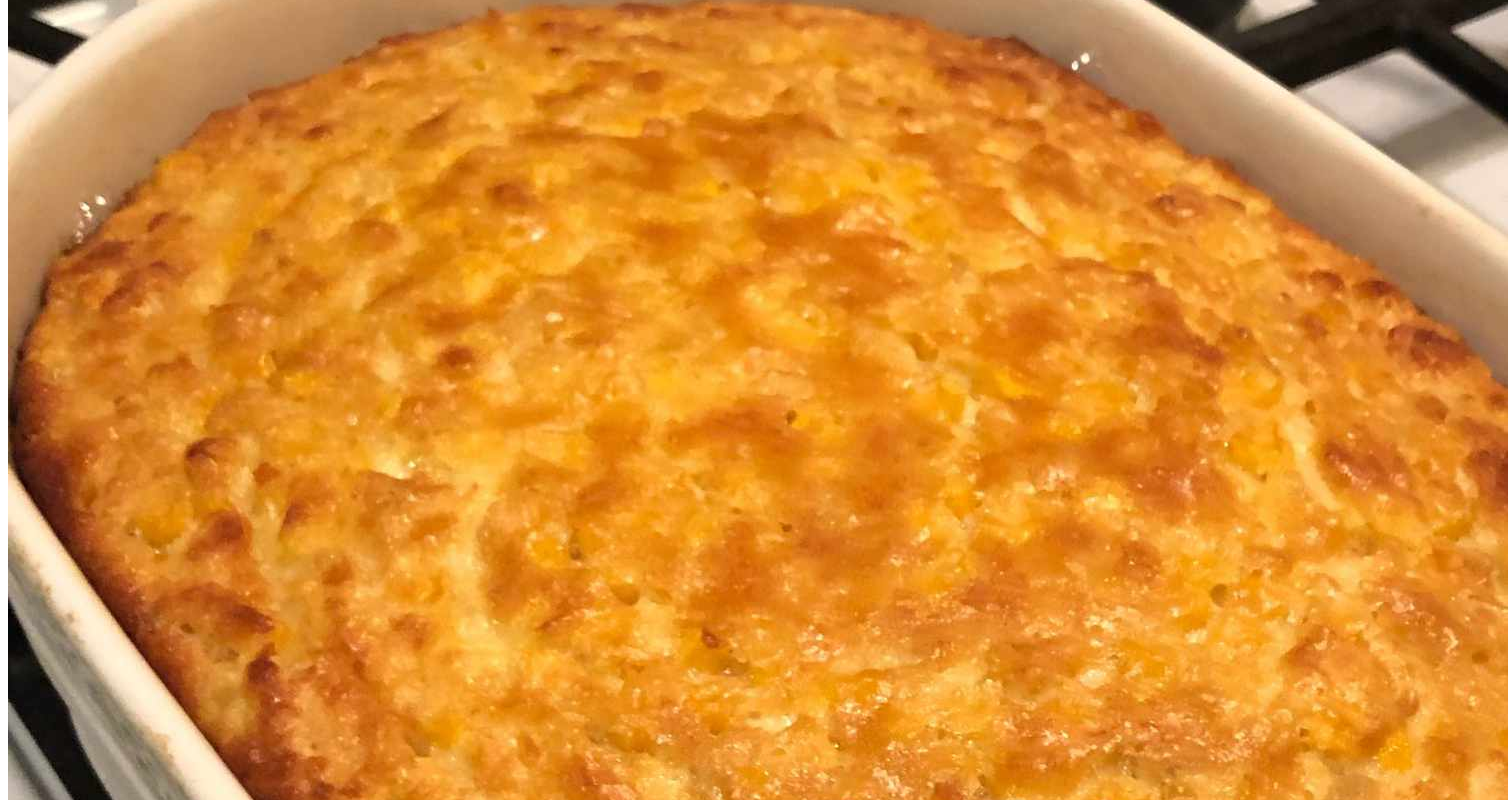
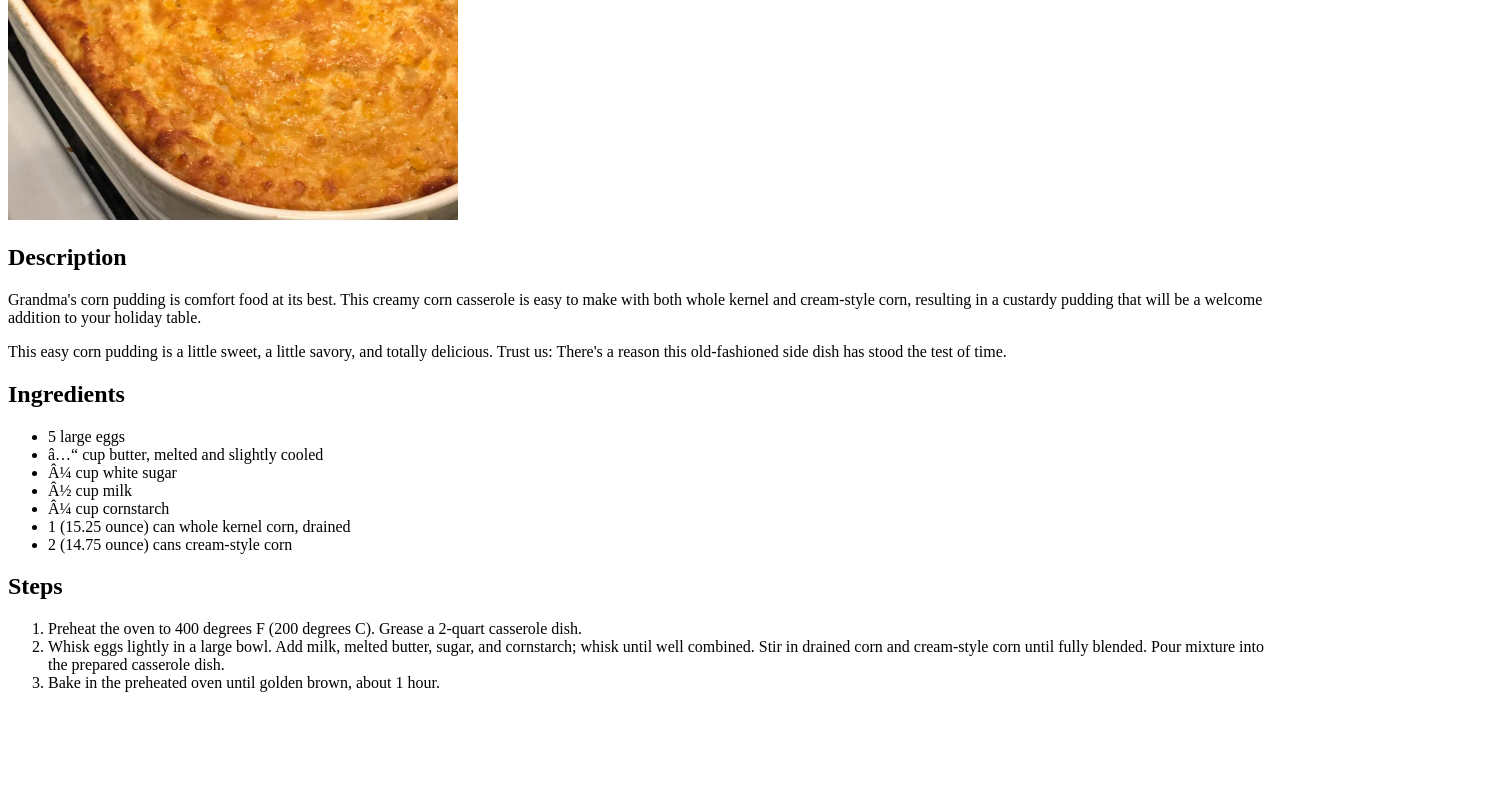
Before and after one commit to Protheu-42/odin-recipes, a plain HTML site: page recipes/grandmas-corn-pudding.html in a window 1280 px wide. Shown: the part 310-1110 px from the top of the page, 1508 px wide, since content can reach past the window. After the commit the page ends 1018 px from the top, so only its background shows below. Drawn offline with Linux system fonts and the light colour scheme.

Commit message:
Description add to all html

```diff
--- a/recipes/grandmas-corn-pudding.html
+++ b/recipes/grandmas-corn-pudding.html
@@ -6,7 +6,10 @@
     </head>
     <body>
         <h1>Grandma's Corn Pudding Recipe</h1>
-        <img src="../img/grandmas-corn-pudding.jpg">
+        <img src="../img/grandmas-corn-pudding.jpg" width="auto" height="450">
+
+        <h2>Description</h2>
+
         <p>Grandma's corn pudding is comfort food at its best. This creamy corn casserole is easy to make with both whole kernel and cream-style corn, resulting in a custardy pudding that will be a welcome addition to your holiday table.</p>
         <p>This easy corn pudding is a little sweet, a little savory, and totally delicious. Trust us: There's a reason this old-fashioned side dish has stood the test of time.</p>
 
@@ -20,6 +23,7 @@
             <li>1 (15.25 ounce) can whole kernel corn, drained</li>
             <li>2 (14.75 ounce) cans cream-style corn</li>
         </ul>
+        <h2>Steps</h2>
         <ol>
             <li>Preheat the oven to 400 degrees F (200 degrees C). Grease a 2-quart casserole dish.</li>
             <li>Whisk eggs lightly in a large bowl. Add milk, melted butter, sugar, and cornstarch; whisk until well combined. Stir in drained corn and cream-style corn until fully blended. Pour mixture into the prepared casserole dish.</li>
```
Also changed, not shown: recipes/best-green-bean-casserole.html (+2 -1 lines), recipes/cranberry-sauce.html (+2 -0 lines).
